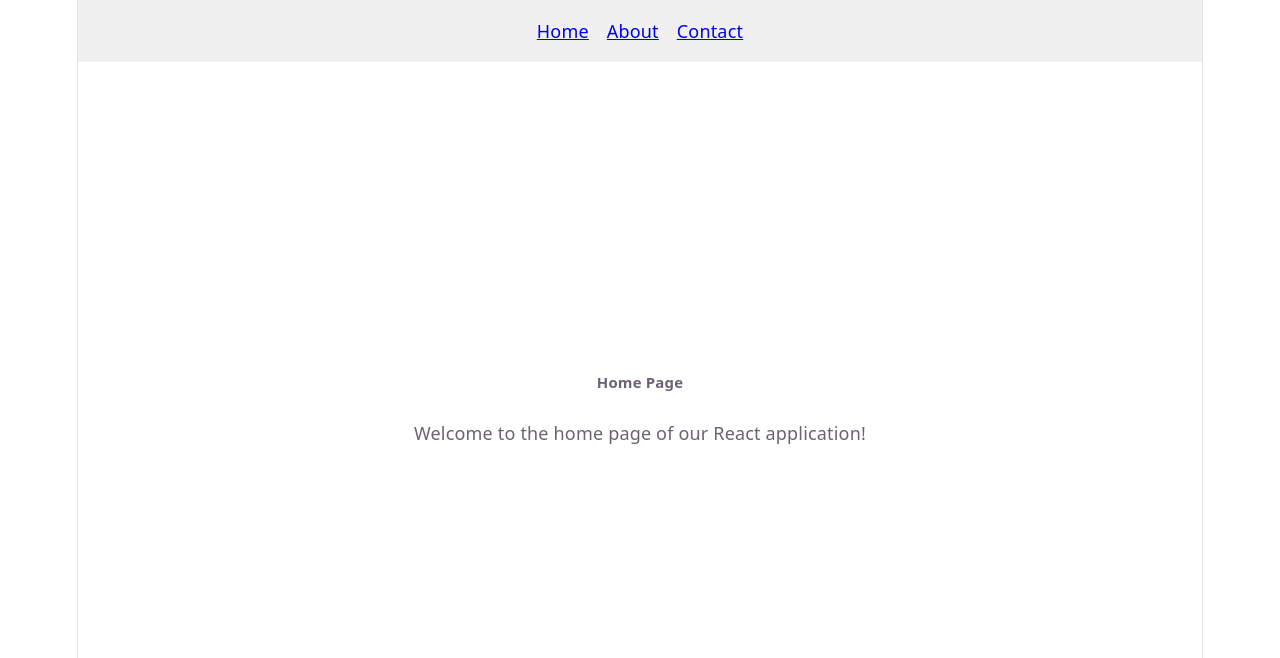
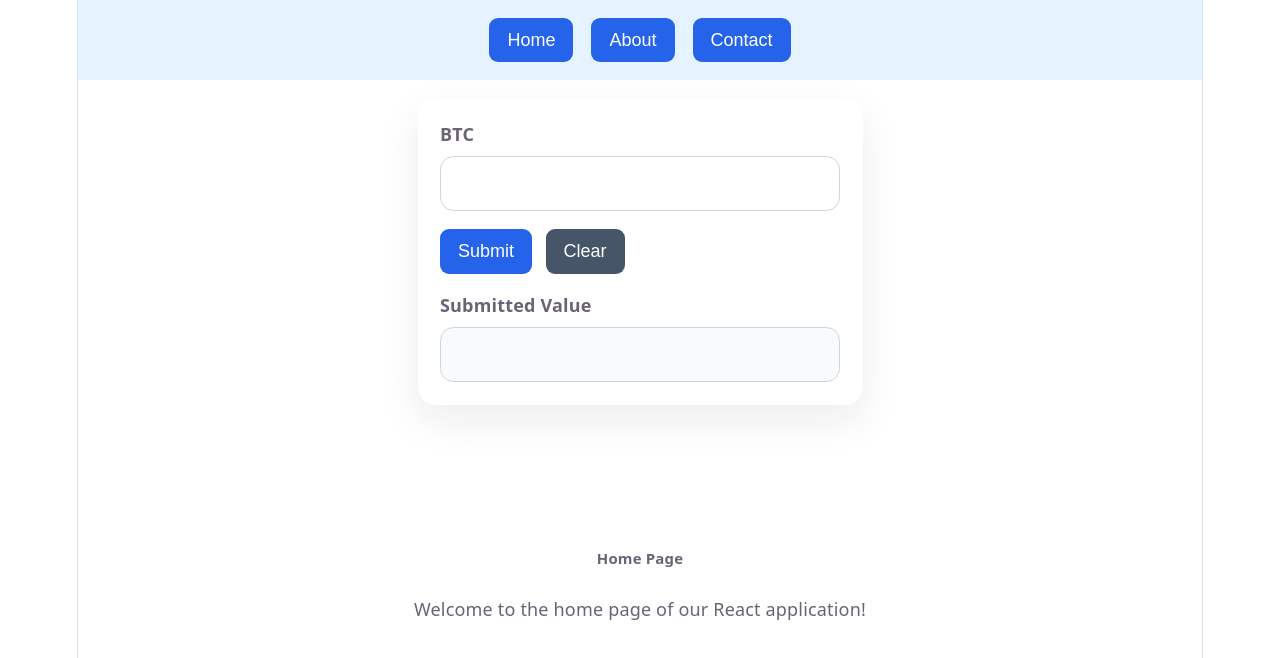
Before and after one commit to carldconner/React_test2, a React (Vite) app in the folder react-test2/: page / in a window 1280 px wide. Shown: the top 658 px of the page. Built offline with nearby package versions, Linux system fonts and the light colour scheme.

Commit message:
gui changes and BTC form

```diff
--- a/react-test2/src/App.jsx
+++ b/react-test2/src/App.jsx
@@ -1,17 +1,142 @@
-import { Routes, Route, Link } from 'react-router-dom'
+import { useState } from 'react'
+import { Routes, Route, useNavigate } from 'react-router-dom'
 import Home from './Home.jsx'
 import About from './About.jsx'
 import Contact from './Contact.jsx'
 import './App.css'
 
 function App() {
+  const navigate = useNavigate()
+  const [inputValue, setInputValue] = useState('')
+  const [submittedValue, setSubmittedValue] = useState('')
+
+  const buttonStyle = {
+    marginRight: '1rem',
+    padding: '0.65rem 1rem',
+    backgroundColor: '#2563eb',
+    color: '#ffffff',
+    border: 'none',
+    borderRadius: '0.5rem',
+    cursor: 'pointer',
+    fontSize: '1rem',
+  }
+
+  const handleInputChange = (event) => {
+    const nextValue = event.target.value
+    if (/^\d*\.?\d*$/.test(nextValue)) {
+      setInputValue(nextValue)
+    }
+  }
+
+  const handleSubmit = async (event) => {
+    event.preventDefault()
+    if (!inputValue) {
+      setSubmittedValue('Please enter a BTC amount.')
+      return
+    }
+
+    setSubmittedValue('Loading current BTC price...')
+
+    try {
+      const response = await fetch(
+        'https://api.coingecko.com/api/v3/simple/price?ids=bitcoin&vs_currencies=usd'
+      )
+      const data = await response.json()
+      const priceUsd = data.bitcoin?.usd
+      if (typeof priceUsd !== 'number') {
+        throw new Error('Unable to read BTC price from API response.')
+      }
+
+      const totalUsd = Number(inputValue) * priceUsd
+      setSubmittedValue(
+        `${inputValue} BTC = $${totalUsd.toLocaleString(undefined, {
+          minimumFractionDigits: 2,
+          maximumFractionDigits: 2,
+        })}`
+      )
+    } catch (error) {
+      console.error(error)
+      setSubmittedValue('Could not fetch BTC price. Try again later.')
+    }
+  }
+
   return (
     <>
-      <nav style={{ padding: '1rem', backgroundColor: '#f0f0f0', marginBottom: '1rem' }}>
-        <Link to="/" style={{ marginRight: '1rem' }}>Home</Link>
-        <Link to="/about" style={{ marginRight: '1rem' }}>About</Link>
-        <Link to="/contact">Contact</Link>
+      <nav style={{ padding: '1rem', backgroundColor: '#e5f2ff', marginBottom: '1rem' }}>
+        <button type="button" style={buttonStyle} onClick={() => navigate('/')}>Home</button>
+        <button type="button" style={buttonStyle} onClick={() => navigate('/about')}>About</button>
+        <button type="button" style={{ ...buttonStyle, marginRight: 0 }} onClick={() => navigate('/contact')}>Contact</button>
       </nav>
+
+      <div style={{ display: 'flex', justifyContent: 'center', marginBottom: '1.5rem' }}>
+        <form
+          onSubmit={handleSubmit}
+          style={{
+            display: 'flex',
+            flexDirection: 'column',
+            gap: '1rem',
+            width: '100%',
+            maxWidth: '400px',
+            padding: '1.25rem',
+            borderRadius: '1rem',
+            backgroundColor: '#ffffff',
+            boxShadow: '0 16px 40px rgba(15, 23, 42, 0.08)',
+          }}
+        >
+          <label style={{ display: 'flex', flexDirection: 'column', textAlign: 'left', gap: '0.5rem', fontWeight: 600 }}>
+            BTC
+            <input
+              type="text"
+              value={inputValue}
+              onChange={handleInputChange}
+              inputMode="decimal"
+              pattern="^\d*\.?\d*$"
+              required
+              style={{
+                padding: '0.9rem 1rem',
+                borderRadius: '0.75rem',
+                border: '1px solid #cbd5e1',
+                fontSize: '1rem',
+              }}
+            />
+          </label>
+
+          <div style={{ display: 'flex', gap: '0.75rem', flexWrap: 'wrap' }}>
+            <button type="submit" style={{ ...buttonStyle, marginRight: 0 }}>
+              Submit
+            </button>
+            <button
+              type="button"
+              style={{
+                ...buttonStyle,
+                backgroundColor: '#475569',
+              }}
+              onClick={() => {
+                setInputValue('')
+                setSubmittedValue('')
+              }}
+            >
+              Clear
+            </button>
+          </div>
+
+          <div style={{ display: 'flex', flexDirection: 'column', textAlign: 'left', gap: '0.5rem' }}>
+            <label style={{ fontWeight: 600 }}>Submitted Value</label>
+            <input
+              type="text"
+              value={submittedValue}
+              readOnly
+              style={{
+                padding: '0.9rem 1rem',
+                borderRadius: '0.75rem',
+                border: '1px solid #cbd5e1',
+                backgroundColor: '#f8fafc',
+                fontSize: '1rem',
+              }}
+            />
+          </div>
+        </form>
+      </div>
 
       <Routes>
         <Route path="/" element={<Home />} />
```
